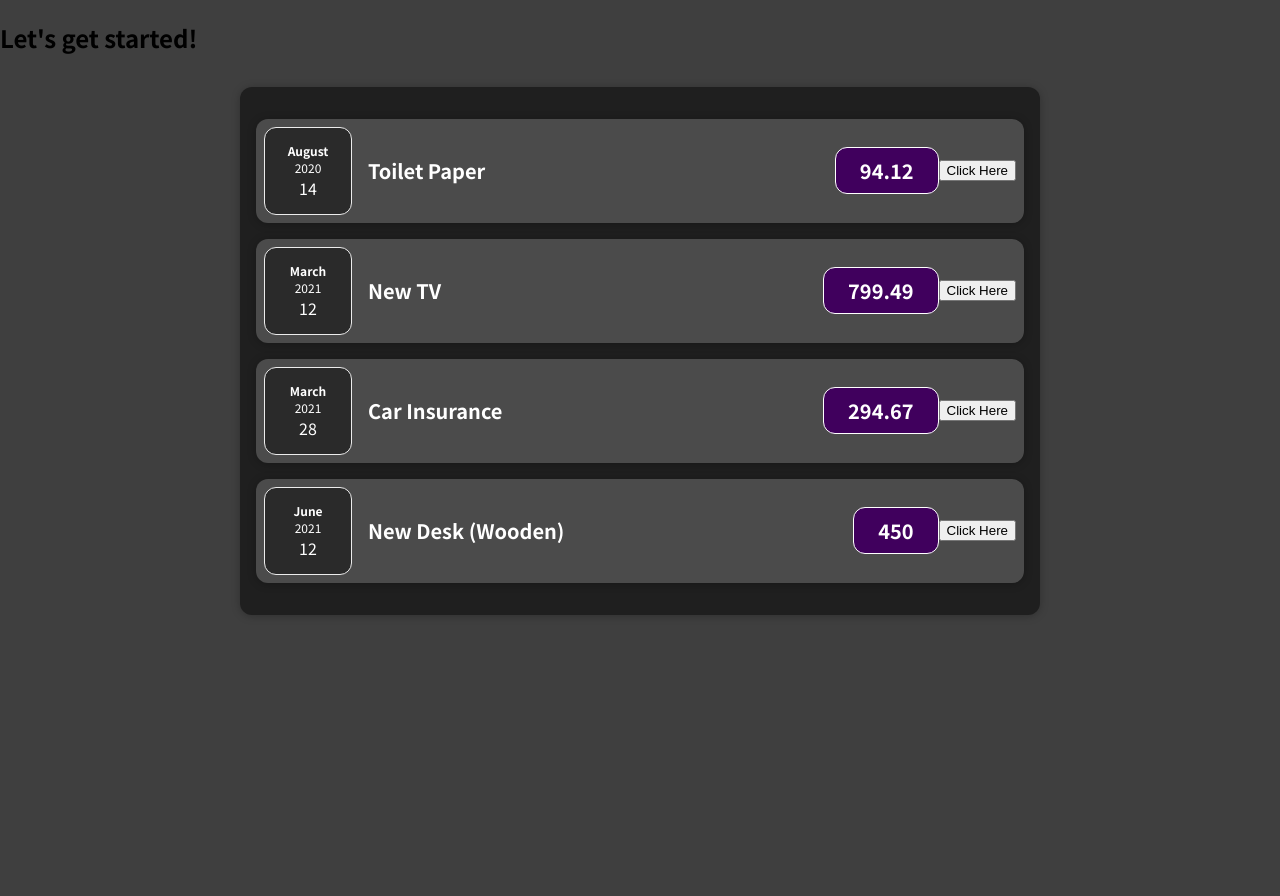
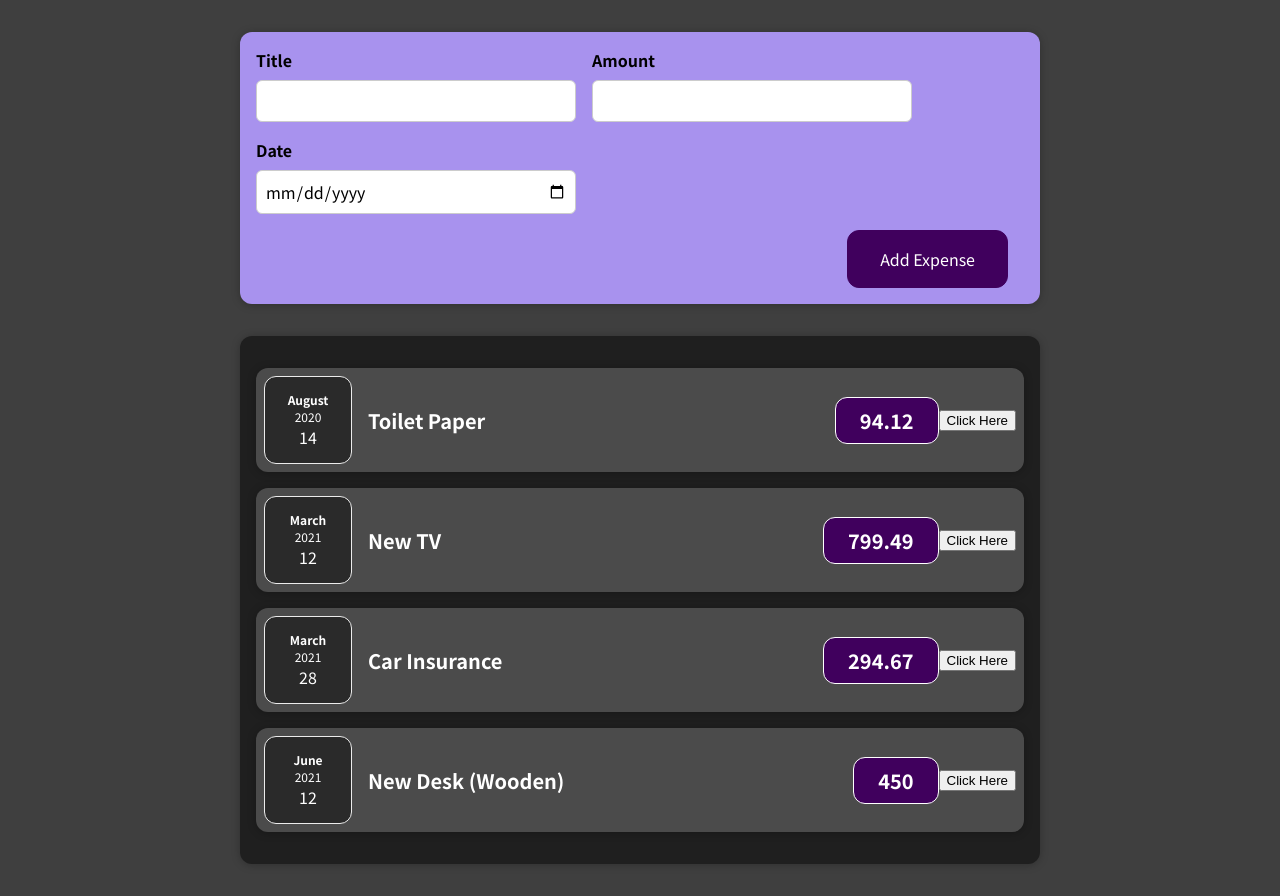
Before and after one commit to jayjaroen/learn-react, a React (Create React App) app: page / in a window 1280 px wide. Before the commit the page ends 800 px from the top, so only its background shows below. Built offline with nearby package versions, Linux system fonts and the light colour scheme.

Commit message:
learn to create a form

```diff
--- a/src/App.js
+++ b/src/App.js
@@ -1,4 +1,5 @@
 import Expenses from "./components/Expenses/Expenses";
+import NewExpense from "./components/NewExpense/NewExpense";
 
 // arrow funtion (alernative to write code)
 // const App = () => {}
@@ -26,7 +27,7 @@
   ];
   return (
     <div>
-      <h2>Let's get started!</h2>
+      <NewExpense />
       {/* can be self-closing tag, if there's no content between openning and closing tags, below it works both way */}
       {/* ExpenseItem component using the date data in the app component */}
       <Expenses expenses={expenses} />
--- /dev/null
+++ b/src/components/NewExpense/ExpenseForm.css
@@ -0,0 +1,26 @@
+.new-expense__controls {
+  display: flex;
+  flex-wrap: wrap;
+  gap: 1rem;
+  margin-bottom: 1rem;
+  text-align: left;
+}
+
+.new-expense__control label {
+  font-weight: bold;
+  margin-bottom: 0.5rem;
+  display: block;
+}
+
+.new-expense__control input {
+  font: inherit;
+  padding: 0.5rem;
+  border-radius: 6px;
+  border: 1px solid #ccc;
+  width: 20rem;
+  max-width: 100%;
+}
+
+.new-expense__actions {
+  text-align: right;
+}
--- /dev/null
+++ b/src/components/NewExpense/ExpenseForm.js
@@ -0,0 +1,27 @@
+import React from 'react';
+import './ExpenseForm.css'
+
+const ExpenseForm = () => {
+  return <form>
+    <div className="new-expense__controls">
+      <div className="new-expense__control">
+        <label>Title</label>
+        <input type='text' />
+      </div>
+      <div className="new-expense__control">
+        <label>Amount</label>
+        <input type="number" min="0.01" step="0.01" />
+      </div>
+      <div className="new-expense__control">
+        <label>Date</label>
+        <input type="date" min="2019-01-01" max="2023-12-31" />
+      </div>
+    </div>
+    <div className="new-expense__actions">
+      <button type="submit">Add Expense</button>
+    </div>
+  </form>
+
+};
+
+export default ExpenseForm;
--- /dev/null
+++ b/src/components/NewExpense/NewExpense.css
@@ -0,0 +1,38 @@
+.new-expense {
+  background-color: #a892ee;
+  padding: 1rem;
+  margin: 2rem auto;
+  width: 50rem;
+  max-width: 95%;
+  border-radius: 12px;
+  text-align: center;
+  box-shadow: 0 1px 8px rgba(0, 0, 0, 0.25);
+}
+
+.new-expense button {
+  font: inherit;
+  cursor: pointer;
+  padding: 1rem 2rem;
+  border: 1px solid #40005d;
+  background-color: #40005d;
+  color: white;
+  border-radius: 12px;
+  margin-right: 1rem;
+}
+
+.new-expense button:hover,
+.new-expense button:active {
+  background-color: #510674;
+  border-color: #510674;
+}
+
+.new-expense button.alternative {
+  color: #220131;
+  border-color: transparent;
+  background-color: transparent;
+}
+
+.new-expense button.alternative:hover,
+.new-expense button.alternative:active {
+  background-color: #ddb3f8;
+}
--- /dev/null
+++ b/src/components/NewExpense/NewExpense.js
@@ -0,0 +1,11 @@
+import React from 'react';
+import './NewExpense.css';
+import ExpenseForm from './ExpenseForm';
+
+const NewExpense = () => {
+  return <div className="new-expense">
+    <ExpenseForm />
+  </div>
+};
+
+export default NewExpense;
```
